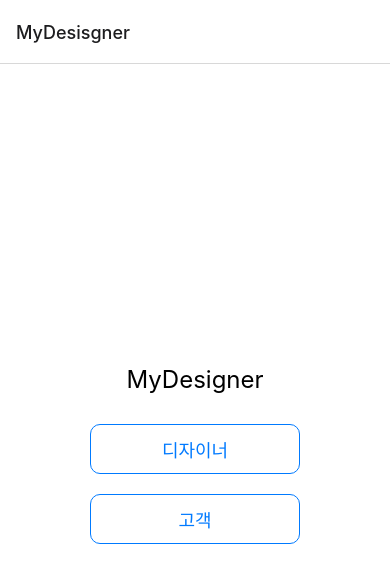
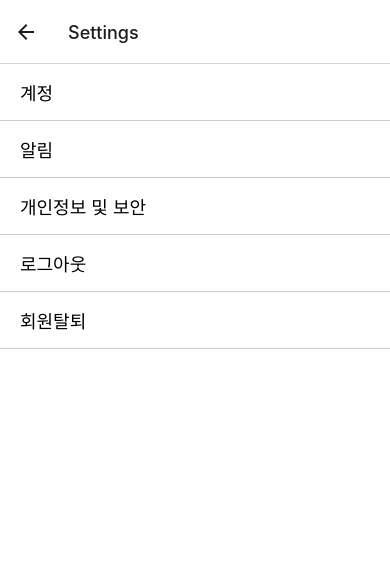
Before and after one commit to Hyunwo/MyDesigner, a React Native app: screen /Settings in a window 390 px wide. Shown: the top 582 px of the page. Built offline with nearby package versions, Linux system fonts and the light colour scheme.

Commit message:
add logout

```diff
--- a/App.js
+++ b/App.js
@@ -7,6 +7,8 @@ import SignupScreen from './screens/SignupScreen';
 import HomeScreen from './screens/HomeScreen';
 import SearchScreen from './screens/SearchScreen';
 import MyInfoScreen from './screens/MyInfoScreen';
+import DSignupScreen from './screens/DSignupScreen';
+import SettingsScreen from './screens/SettingsScreen';
 
 const Stack = createStackNavigator();
 
@@ -20,6 +22,8 @@ const App = () => {
         <Stack.Screen name="Home" component={HomeScreen} />
         <Stack.Screen name="Search" component={SearchScreen} />
         <Stack.Screen name="MyInfo" component={MyInfoScreen} />
+        <Stack.Screen name="DSignup" component={DSignupScreen} />
+        <Stack.Screen name="Settings" component={SettingsScreen} />
       </Stack.Navigator>
     </NavigationContainer>
   );
--- /dev/null
+++ b/screens/DSignupScreen.js
@@ -0,0 +1,91 @@
+import React, { useState } from 'react';
+import { View, Text, StyleSheet, TextInput, Button, Alert } from 'react-native';
+
+import { auth } from '../config/firebaseConfig';
+import { signInWithPhoneNumber } from 'firebase/auth';
+
+const DSignupScreen = () => {
+  const [phoneNumber, setPhoneNumber] = useState('');
+  const [code, setCode] = useState('');
+  const [confirmationResult, setConfirmationResult] = useState(null);
+
+  const handleSendCode = async () => {
+    try {
+      const result = await signInWithPhoneNumber(auth, phoneNumber);
+      setConfirmationResult(result);
+    } catch (error) {
+      Alert.alert("Error", "Failed to send verification code: " + error.message);
+    }
+  };
+
+  const handleVerifyCode = async () => {
+    if (!confirmationResult) {
+      Alert.alert("Error", "Please request code first.");
+      return;
+    }
+
+    try {
+      const credential = await confirmationResult.confirm(code);
+      // 인증 성공, Firestore에 사용자 정보 저장
+      // 예: const firestoreRef = doc(firestore, 'designers', credential.user.uid);
+      //     await setDoc(firestoreRef, { /* 사용자 정보 */ });
+      Alert.alert("Success", "Phone number verified!");
+    } catch (error) {
+      Alert.alert("Error", "Failed to verify code: " + error.message);
+    }
+  };
+
+  // 렌더링 코드
+  return (
+    <View>
+      {/* 전화번호 입력 필드, 'Send Code' 버튼 */}
+      <TextInput value={phoneNumber} onChangeText={setPhoneNumber} placeholder="Phone Number" />
+      <Button title="Send Code" onPress={handleSendCode} />
+
+      {/* 인증 코드 입력 필드, 'Verify Code' 버튼 */}
+      <TextInput value={code} onChangeText={setCode} placeholder="Verification Code" />
+      <Button title="Verify Code" onPress={handleVerifyCode} />
+    </View>
+  );
+
+};
+
+
+const styles = StyleSheet.create({
+  container: {
+    flex: 1,
+    alignItems: 'center',
+    justifyContent: 'center',
+    padding: 16,
+    backgroundColor: '#fff',
+  },
+  title: {
+    fontSize: 24,
+    fontWeight: 'bold',
+    marginBottom: 20,
+  },
+  input: {
+    width: '100%',
+    height: 50,
+    borderBottomWidth: 1,
+    borderBottomColor: '#cccccc',
+    marginTop: 10,
+    padding: 10,
+    fontSize: 16,
+  },
+  button: {
+    width: '80%',
+    height: 50,
+    backgroundColor: '#007AFF',
+    justifyContent: 'center',
+    alignItems: 'center',
+    borderRadius: 5,
+    marginTop: 20,
+  },
+  buttonText: {
+    color: 'white',
+    fontSize: 18,
+  },
+});
+
+export default DSignupScreen;
--- a/screens/MainScreen.js
+++ b/screens/MainScreen.js
@@ -8,7 +8,7 @@ function MainScreen({ navigation }) {
 
       <TouchableOpacity
         style={[styles.button, styles.firstButton]}
-        onPress={() => navigation.navigate('Login')}
+        onPress={() => navigation.navigate('DSignup')}
       >
         <Text style={styles.buttonText}>디자이너</Text>
       </TouchableOpacity>
--- a/screens/MyInfoScreen.js
+++ b/screens/MyInfoScreen.js
@@ -76,8 +76,7 @@ const MyInfoScreen = ({ navigation }) => {
    };
 
   const openSettings = () => {
-    //navigation.navigate('Settings');
-    navigation.navigate('Home');
+    navigation.navigate('Settings');
   };
 
   return (
@@ -96,7 +95,7 @@ const MyInfoScreen = ({ navigation }) => {
       </View>
       <TouchableOpacity style={styles.settingsButton} onPress={openSettings}>
         <Image
-          source={require('../assets/my info.png')}
+          source={require('../assets/settings.png')}
           style={styles.settingsIcon}
         />
       </TouchableOpacity>
--- /dev/null
+++ b/screens/SettingsScreen.js
@@ -0,0 +1,104 @@
+import React from 'react';
+import { View, Text, StyleSheet, TouchableOpacity, FlatList, Alert } from 'react-native';
+
+import { auth } from '../config/firebaseConfig';
+import { signOut } from 'firebase/auth';
+import { firestore } from '../config/firebaseConfig';
+import { doc, deleteDoc } from 'firebase/firestore';
+
+const settingsOptions = [
+  { key: 'account', title: '계정' },
+  { key: 'notifications', title: '알림' },
+  { key: 'privacy', title: '개인정보 및 보안' },
+  { key: 'logout', title: '로그아웃' },
+  { key: 'secession', title: '회원탈퇴' },
+];
+
+const SettingsScreen = ({ navigation }) => {
+  // 로그아웃 처리
+  const handleLogout = () => {
+    Alert.alert(
+      '로그아웃',
+      '로그아웃 하시겠습니까?',
+      [
+        { text: '취소', style: 'cancel' },
+        { text: '로그아웃', onPress: () => {
+          signOut(auth).then(() => {
+            navigation.navigate('MyDesisgner');
+          }).catch(error => {
+            Alert.alert('Error', error.message);
+          });
+        }},
+      ],
+      { cancelable: false },
+    );
+  }
+
+  const handleDeleteAccount = () => {
+    Alert.alert(
+      '회원탈퇴',
+      '정말로 계정을 삭제하시겠습니까? 이 작업은 되돌릴 수 없습니다.',
+      [
+        { text: '취소', style: 'cancel' },
+        { text: '탈퇴', onPress: async () => {
+          const userRef = doc(firestore, 'users', auth.currentUser.uid);
+          await auth.currentUser.delete(); // 사용자 먼저 삭제
+          await deleteDoc(userRef); // 그 다음 Firestore 문서 삭제
+          navigation.navigate('MyDesisgner');
+        }},
+      ],
+      { cancelable: false },
+    );
+  };
+
+  const handleSettingsOption = (key) => {
+    switch (key) {
+      case 'logout':
+        handleLogout();
+        break;
+      case 'secession':
+        handleDeleteAccount();
+        break;
+      default:
+        navigation.navigate(key);
+        break;
+    }
+  };
+
+  const renderSettingItem = ({ item }) => (
+    <TouchableOpacity
+      style={styles.itemContainer}
+      onPress={() => handleSettingsOption(item.key)}
+    >
+      <Text style={styles.itemText}>{item.title}</Text>
+    </TouchableOpacity>
+  );
+
+  return (
+    <View style={styles.container}>
+      <FlatList
+        data={settingsOptions}
+        renderItem={renderSettingItem}
+        keyExtractor={(item) => item.key}
+      />
+    </View>
+  );
+};
+
+const styles = StyleSheet.create({
+  container: {
+    flex: 1,
+    backgroundColor: '#fff',
+  },
+  itemContainer: {
+    borderBottomWidth: 1,
+    borderBottomColor: '#cccccc',
+    paddingVertical: 15,
+    paddingHorizontal: 20,
+  },
+  itemText: {
+    fontSize: 18,
+  },
+});
+
+export default SettingsScreen;
```
Also changed, not shown: assets/settings.png (added).
